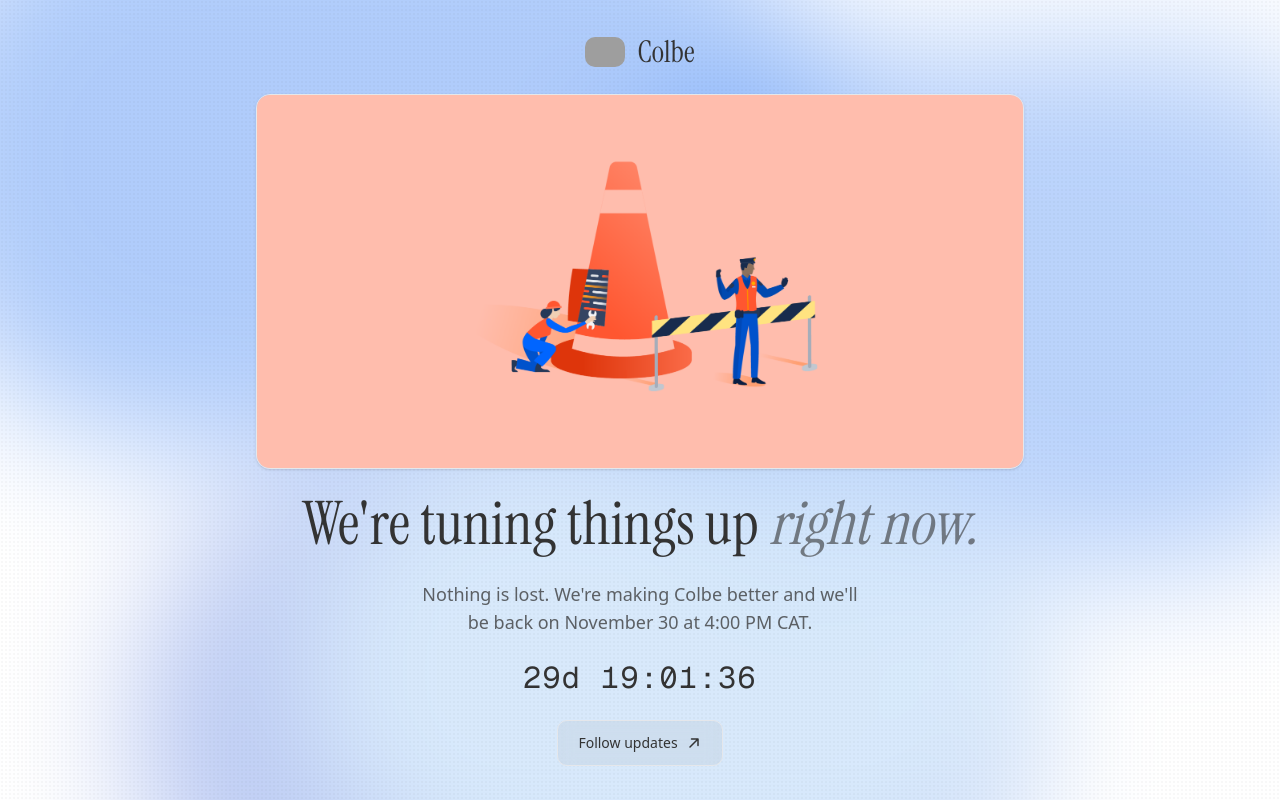
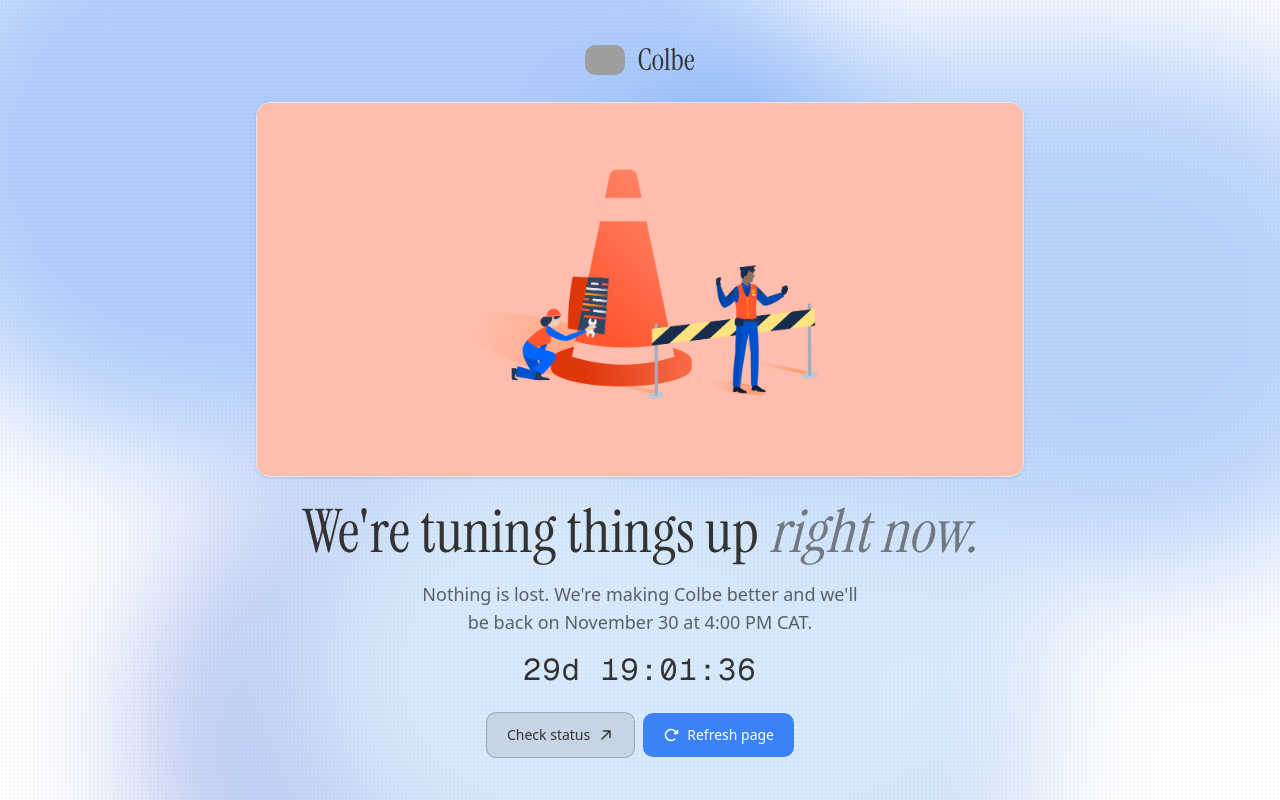
Before and after one commit to ColbemLLC/mockup, a Next.js app: page / in a window 1280 px wide. Built offline with nearby package versions, Linux system fonts and the light colour scheme; grey boxes are pictures that could not be loaded.

Commit message:
feat: update maintenance page

```diff
--- a/app/page.tsx
+++ b/app/page.tsx
@@ -2,7 +2,7 @@
 
 import Image from "next/image";
 import { useEffect, useState } from "react";
-import { ArrowUpRight } from "@phosphor-icons/react";
+import { ArrowClockwise, ArrowUpRight } from "@phosphor-icons/react";
 
 // Mon 30 Nov 2026, 4:00 PM CAT (UTC+2)
 const RELEASE = new Date("2026-11-30T16:00:00+02:00").getTime();
@@ -52,11 +52,10 @@ export default function Page() {
       <main className="flex h-full flex-col items-center justify-center gap-6 overflow-y-auto px-6 py-8 text-center">
         <div className="flex items-center gap-3">
           <Image
-            src="https://github.com/ColbemLLC.png"
+            src="/logo.png"
             alt="Colbe"
             width={40}
             height={40}
-            unoptimized
             priority
             className="rounded-nav"
           />
@@ -74,7 +73,8 @@ export default function Page() {
           className="h-auto w-full max-w-3xl rounded-card border border-border shadow-sm"
         />
 
-        <h1 className="max-w-3xl font-[family-name:var(--font-instrument-serif)] text-5xl leading-[1.05] sm:text-6xl">
+        <div className="flex max-w-3xl flex-col items-center gap-4">
+          <h1 className="font-[family-name:var(--font-instrument-serif)] text-5xl leading-[1.05] sm:text-6xl">
             We&apos;re tuning things up{" "}
             <span className="italic opacity-60">right now.</span>
           </h1>
@@ -86,24 +86,35 @@ export default function Page() {
           ) : (
             <>
               <p className="max-w-md text-base opacity-75 sm:text-lg">
-              Nothing is lost. We&apos;re making Colbe better and we&apos;ll be
-              back on November 30 at 4:00 PM CAT.
+                Nothing is lost. We&apos;re making Colbe better and we&apos;ll
+                be back on November 30 at 4:00 PM CAT.
               </p>
               <div className="font-mono text-3xl tabular-nums tracking-wider">
                 {time}
               </div>
             </>
           )}
+        </div>
 
+        <div className="flex flex-row flex-wrap items-center justify-center gap-2">
           <a
-          href="https://github.com/ColbemLLC"
+            href="https://status.colbe.cc"
             target="_blank"
             rel="noreferrer"
-          className="inline-flex items-center gap-2 rounded-nav border border-border bg-foreground/5 px-5 py-3 text-sm font-medium backdrop-blur-sm transition-colors hover:bg-foreground/10"
+            className="inline-flex items-center gap-2 rounded-nav border border-foreground/25 bg-foreground/10 px-5 py-3 text-sm font-medium backdrop-blur-md transition-colors hover:bg-foreground/15"
           >
-          Follow updates
+            Check status
             <ArrowUpRight size={16} weight="bold" />
           </a>
+          <button
+            type="button"
+            onClick={() => window.location.reload()}
+            className="inline-flex items-center gap-2 rounded-nav bg-cta px-5 py-3 text-sm font-medium text-cta-foreground transition-opacity hover:opacity-90"
+          >
+            <ArrowClockwise size={16} weight="bold" />
+            Refresh page
+          </button>
+        </div>
       </main>
     </div>
   );
```
Lines whose indentation alone changed are shown as unchanged.
